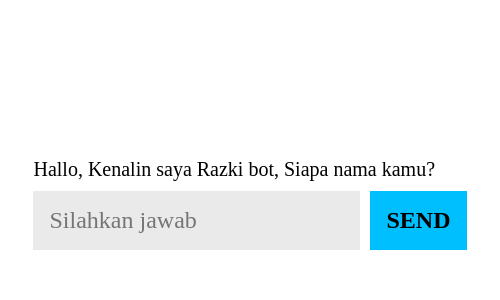
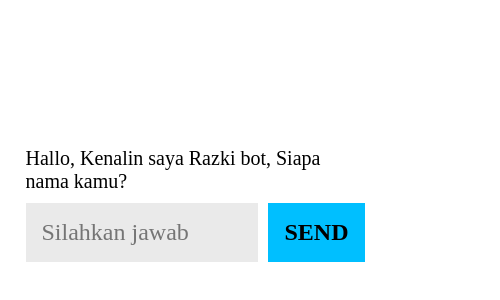
Before and after one commit to razkikim/fake-bot, a plain HTML site: page index.html in a window 390 px wide. Shown: the part 218-518 px from the top of the page, 500 px wide, since content can reach past the window. Drawn offline with Linux system fonts and the light colour scheme.

Commit message:
mengubah responsive style.css

```diff
--- a/style.css
+++ b/style.css
@@ -12,8 +12,9 @@
 }
 
 .container {
-    width: 500px;
+    width: 90%;
     margin: 0 auto;
+    max-width: 500px;
 }
 
 .wrapper {
@@ -36,6 +37,7 @@ input {
     counter-reset: #2222;
     padding: 16px;
     font-size: 24px;
+    width: 100%;
 }
 
 button {
@@ -87,6 +89,7 @@ button:hover {
     -o-border-radius: 50%;
     animation: spin infinite linear .8s;
     -webkit-animation: spin infinite linear .8s;
+    transform: translate(-50%, -50%);
 }
 
 @keyframes spin {
```
